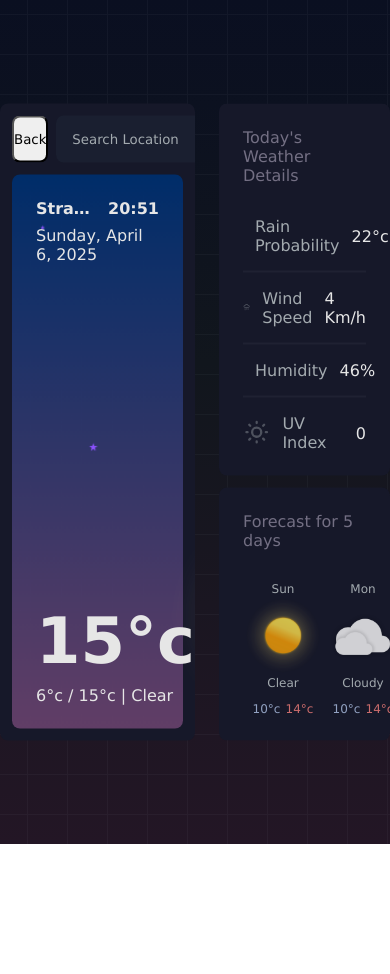
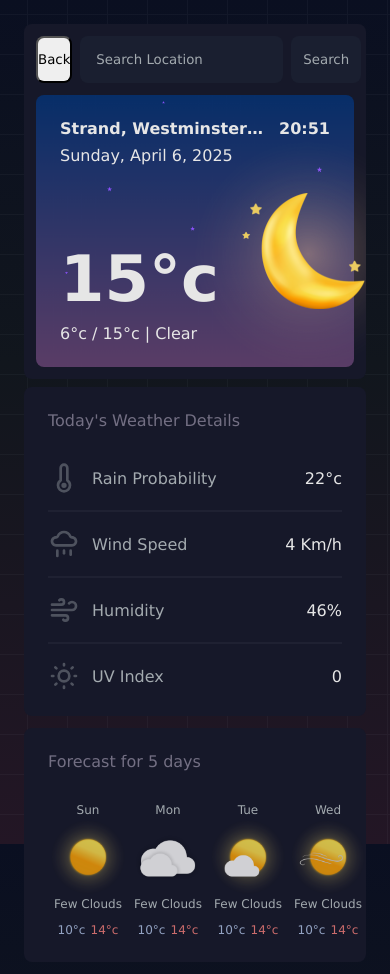
Before and after one commit to NotRelix/weather-wave, a website built with webpack: page src/template.html in a window 390 px wide. Both pictures are taken after typing "Sample" into the empty fields and a click on the button "Search". Before the commit the page ends 844 px from the top, so only its background shows below. Built offline with nearby package versions, Linux system fonts and the light colour scheme.

Commit message:
fix: resolve buggy transitions which misaligns content

```diff
--- a/src/modules/transition.js
+++ b/src/modules/transition.js
@@ -9,11 +9,23 @@ export function slideOutHome() {
 }
 
 export function slideInMainContent() {
+  const body = document.querySelector("body");
   const mainContent = document.querySelector(".main-content");
-  mainContent.classList.remove("main-content-hidden");
+  mainContent.style.display = "flex";
+  setTimeout(() => {
+    mainContent.classList.remove("main-content-hidden");
+  }, 10);
+  setTimeout(() => {
+    body.style.overflow = "visible";
+  }, 500);
 }
 
 export function slideOutMainContent() {
+  const body = document.querySelector("body");
   const mainContent = document.querySelector(".main-content");
+  body.style.overflow = "hidden";
   mainContent.classList.add("main-content-hidden");
+  setTimeout(() => {
+    mainContent.style.display = "none";
+  }, 500);
 }
--- a/src/style.css
+++ b/src/style.css
@@ -34,6 +34,7 @@ body {
     rgba(17, 22, 29, 1) 57%,
     rgba(10, 15, 33, 1) 100%
   );
+  overflow: hidden;
 }
 
 svg {
@@ -60,6 +61,9 @@ svg {
 
 /* Home Page */
 .home {
+  position: absolute;
+  width: 100%;
+  margin: auto;
   display: flex;
   flex-direction: column;
   align-items: center;
@@ -148,6 +152,7 @@ svg {
   display: flex;
   justify-content: center;
   position: fixed;
+  padding: 24px 24px;
   gap: 24px;
   top: 50%;
   left: 50%;
@@ -159,6 +164,7 @@ svg {
 }
 
 .main-content-hidden {
+  display: none;
   transform: translate(-50%, -50%) translateY(100vh);
   opacity: 0;
   pointer-events: none;
@@ -344,6 +350,26 @@ hr {
 }
 
 
+@media (max-width: 1050px) {
+  .main-content {
+    flex-direction: column;
+    position: relative;
+    top: auto;
+    max-width: 34rem;
+    gap: 8px;
+    transform: translate(-50%, 0);
+  }
+
+  .main-content-hidden {
+    transform: translate(-50%, 0) translateY(100vh);
+  }
+
+  .bottom-left {
+    max-height: 22rem;
+    gap: 0;
+  }
+}
+
 @media (max-width: 768px) {
   .title,
   .description {
@@ -355,9 +381,7 @@ hr {
   .home {
     padding: 8rem 16px;
   }
-  .title {
-    flex-direction: column;
-  }
+  .title,
   .form-home {
     flex-direction: column;
   }
--- a/src/template.html
+++ b/src/template.html
@@ -81,7 +81,7 @@
           <div class="day">
             <span>Sun</span>
             <img src="./images/icon/clear-day-icon.png" alt="">
-            <span>Clear</span>
+            <span>Few Clouds</span>
             <div class="high-low-temp">
               <span class="low-temp">10°c</span>
               <span class="high-temp">14°c</span>
@@ -90,7 +90,7 @@
           <div class="day">
             <span>Mon</span>
             <img src="./images/icon/cloudy-day-icon.png" alt="">
-            <span>Cloudy</span>
+            <span>Few Clouds</span>
             <div class="high-low-temp">
               <span class="low-temp">10°c</span>
               <span class="high-temp">14°c</span>
@@ -108,7 +108,7 @@
           <div class="day">
             <span>Wed</span>
             <img src="./images/icon/wind-day-icon.png" alt="">
-            <span>Wind</span>
+            <span>Few Clouds</span>
             <div class="high-low-temp">
               <span class="low-temp">10°c</span>
               <span class="high-temp">14°c</span>
@@ -117,7 +117,7 @@
           <div class="day">
             <span>Thu</span>
             <img src="./images/icon/snow-icon.png" alt="">
-            <span>Snow</span>
+            <span>Few Clouds</span>
             <div class="high-low-temp">
               <span class="low-temp">10°c</span>
               <span class="high-temp">14°c</span>
```
